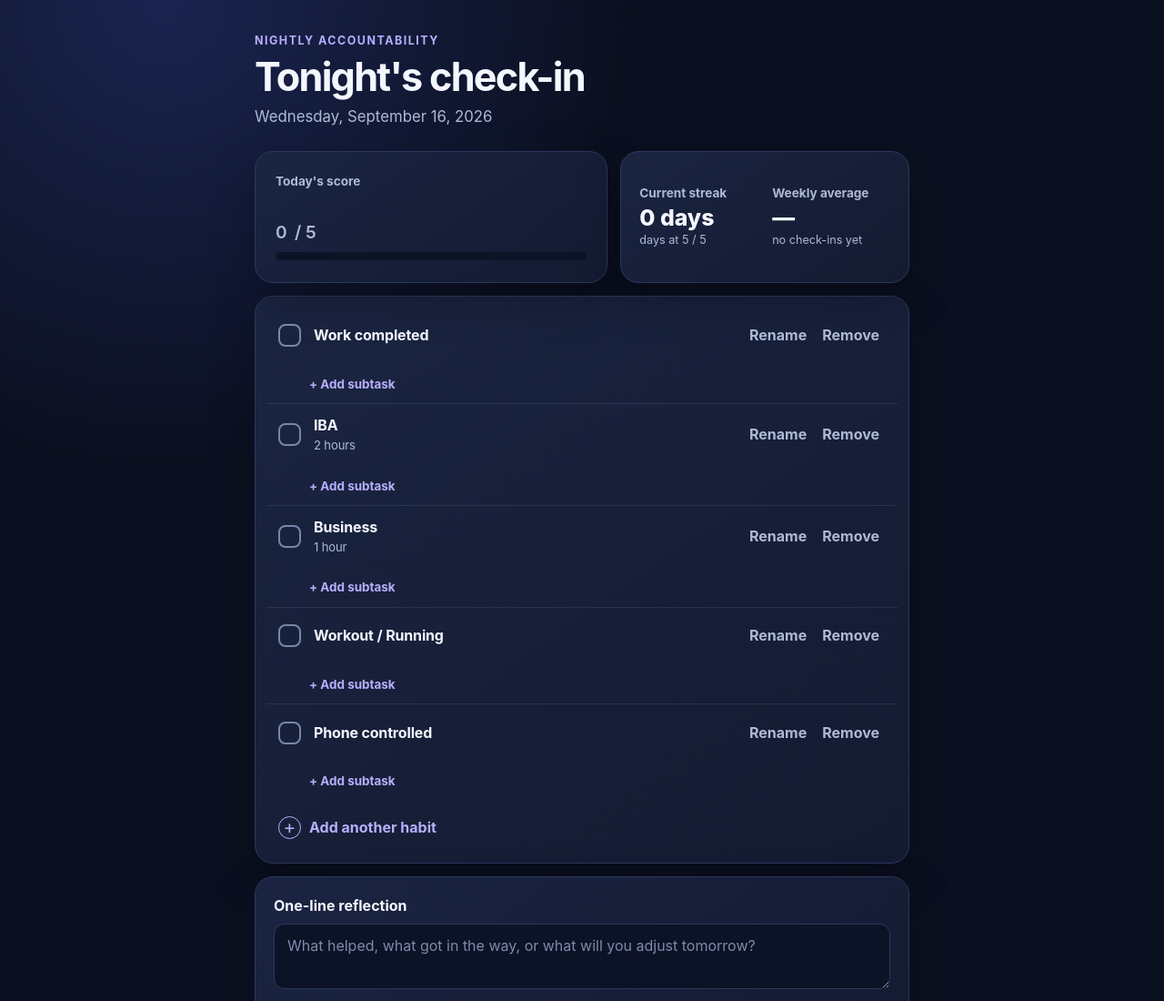
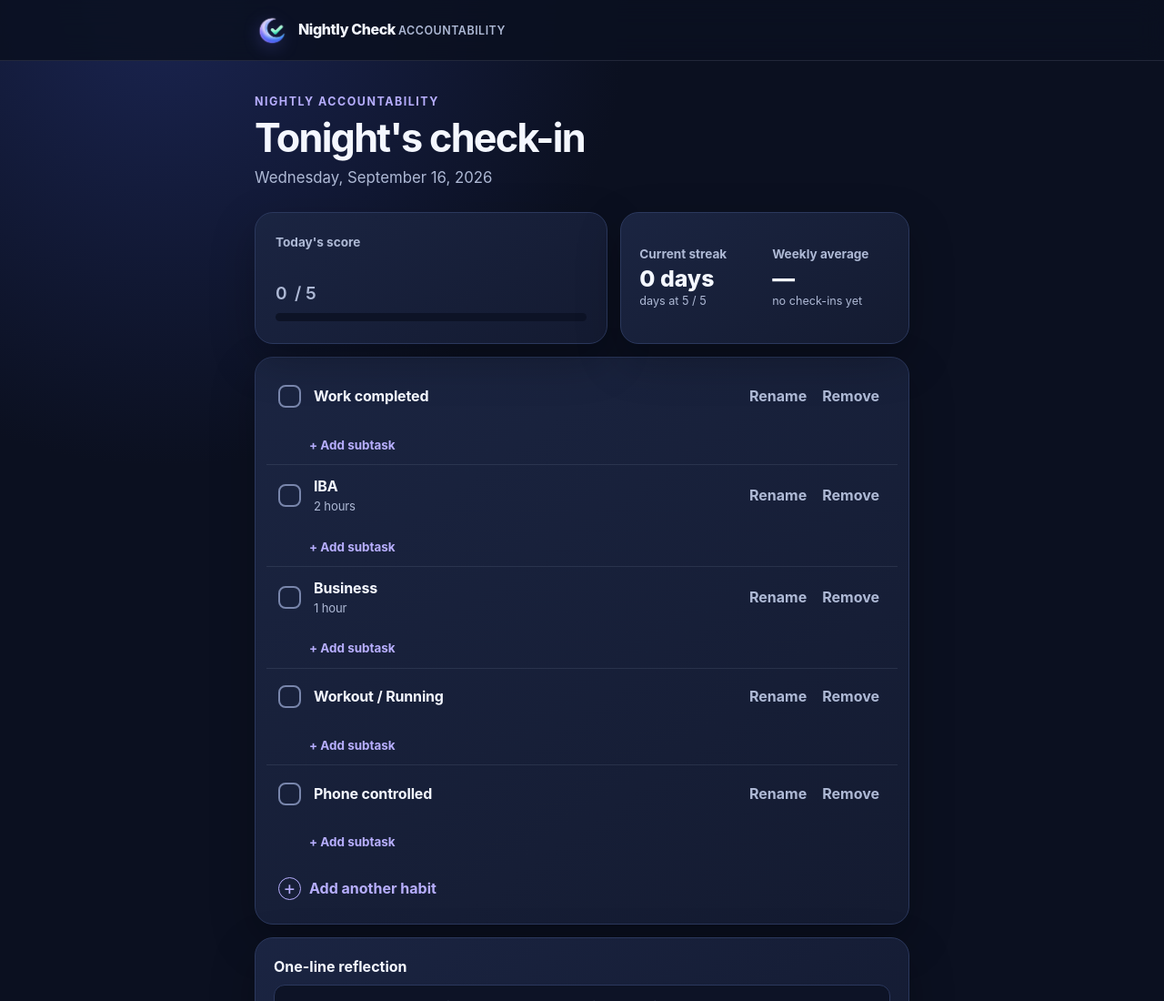
Before and after one commit to sayedsiddiqui91-ctrl/Tonight-s-check-in, a plain HTML site: page index.html in a window 1280 px wide. Shown: the top 1100 px of the page at 91% size. Drawn offline with Linux system fonts and the light colour scheme.

Commit message:
Add logo and top navigation

```diff
--- a/index.html
+++ b/index.html
@@ -9,6 +9,11 @@
     :root { color-scheme: dark; --bg:#0b1020; --surface:#141b31; --surface-2:#1b2542; --text:#f4f7ff; --muted:#aeb9d5; --line:#2b385d; --accent:#8b7bff; --accent-2:#b7aefe; --good:#58d6a5; --shadow:0 18px 48px rgba(0,0,0,.26); }
     * { box-sizing:border-box; }
     body { margin:0; min-width:320px; background:radial-gradient(circle at 14% 0%, #1a2450 0, transparent 32rem), var(--bg); color:var(--text); font:16px/1.45 Inter, ui-sans-serif, system-ui, -apple-system, BlinkMacSystemFont, "Segoe UI", sans-serif; }
+    .topbar { position:sticky; top:0; z-index:10; min-height:66px; border-bottom:1px solid rgba(174,185,213,.14); background:rgba(11,16,32,.88); backdrop-filter:blur(14px); }
+    .topbar-inner { width:min(100% - 32px, 720px); min-height:66px; margin:0 auto; display:flex; align-items:center; }
+    .brand { display:flex; align-items:center; gap:10px; color:var(--text); font-weight:800; letter-spacing:-.025em; }
+    .brand-logo { width:38px; height:38px; object-fit:contain; filter:drop-shadow(0 4px 9px rgba(108,113,255,.3)); }
+    .brand-subtitle { color:var(--muted); font-size:.78rem; font-weight:600; letter-spacing:.04em; text-transform:uppercase; }
     main { width:min(100% - 32px, 720px); margin:0 auto; padding:36px 0 56px; }
     .eyebrow { color:var(--accent-2); font-size:.78rem; font-weight:750; letter-spacing:.12em; text-transform:uppercase; margin:0 0 8px; }
     h1 { font-size:clamp(1.9rem, 6vw, 2.7rem); line-height:1.05; letter-spacing:-.04em; margin:0; }
@@ -73,11 +78,16 @@
     .notice { margin:12px 0 0; color:var(--good); min-height:1.25em; font-size:.84rem; }
     .back { appearance:none; padding:0; border:0; background:transparent; color:var(--accent-2); font:inherit; font-weight:700; cursor:pointer; margin-bottom:14px; }
     [hidden] { display:none !important; }
-    @media (max-width:520px) { main { width:min(100% - 24px, 720px); padding-top:26px; } .grid { grid-template-columns:1fr; } .score-card { min-height:130px; } .stats { padding:18px; } .history-reflection { max-width:210px; } }
+    @media (max-width:520px) { .topbar-inner, main { width:min(100% - 24px, 720px); } main { padding-top:26px; } .grid { grid-template-columns:1fr; } .score-card { min-height:130px; } .stats { padding:18px; } .history-reflection { max-width:210px; } }
     @media (prefers-reduced-motion:reduce) { *, *::before, *::after { transition:none !important; } }
   </style>
 </head>
 <body>
+  <header class="topbar" aria-label="Site header">
+    <div class="topbar-inner">
+      <div class="brand"><img class="brand-logo" src="nightly-check-logo.png" alt="Moon and checkmark logo"><span>Nightly Check <span class="brand-subtitle">Accountability</span></span></div>
+    </div>
+  </header>
   <main>
     <button class="back" id="backButton" hidden type="button">← Back to tonight</button>
     <p class="eyebrow">Nightly accountability</p>
```
Also changed, not shown: nightly-check-logo.png (added).
